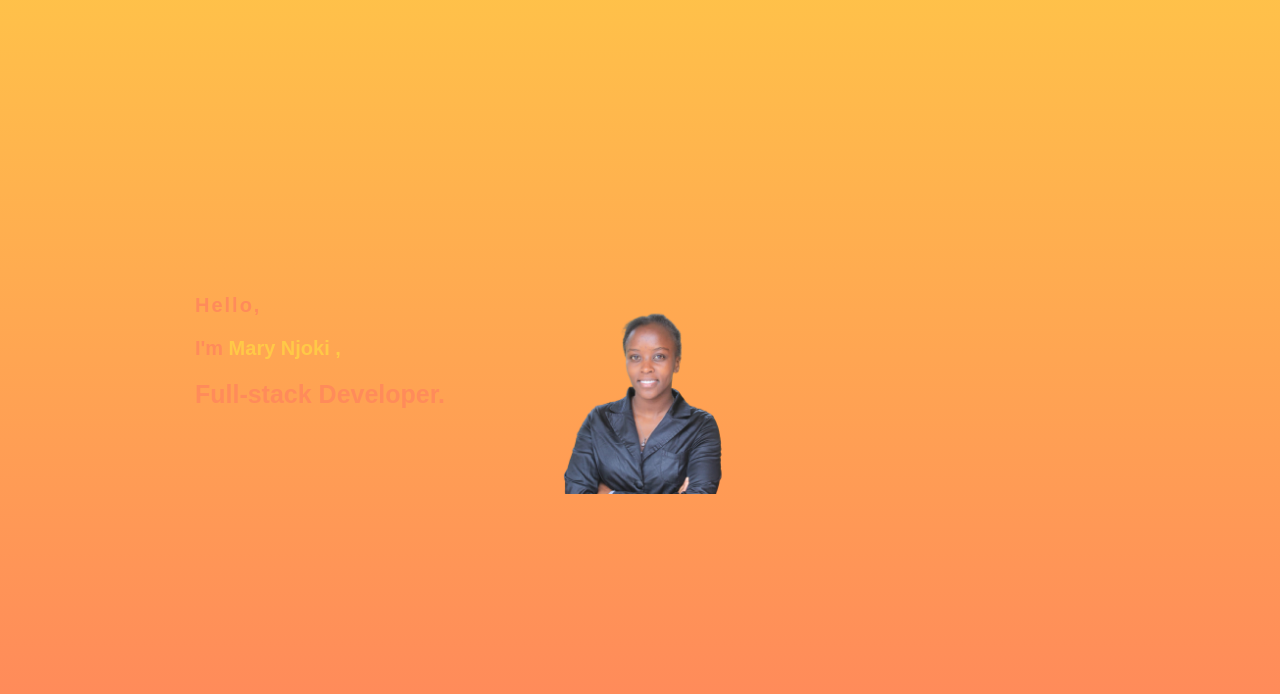
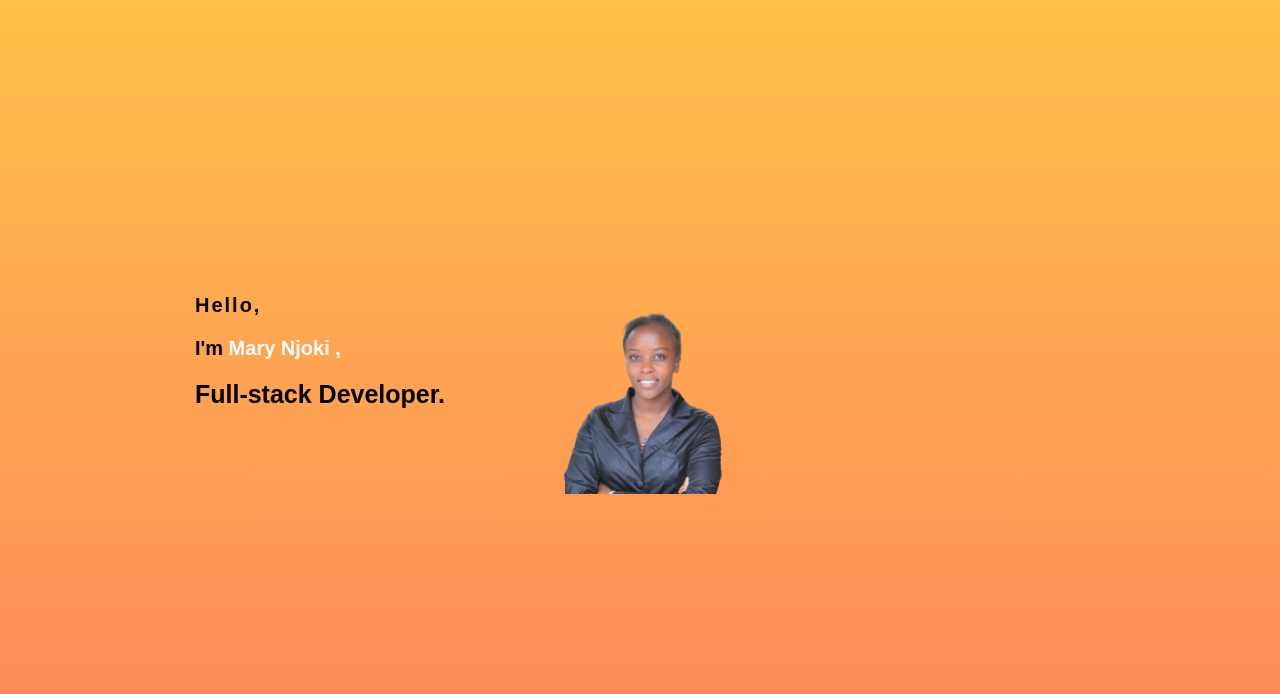
Before and after one commit to Njokimary/my-portfolio, a plain HTML site: page index.html in a window 1280 px wide. Shown: the part 106-800 px from the top of the page. Drawn offline with Linux system fonts and the light colour scheme.

Commit message:
modified main.css

```diff
--- a/main.css
+++ b/main.css
@@ -66,23 +66,23 @@ nav ul li a:hover {
 }
 
 h1 {
-    color: #FF8B5A;
+    color: black;
     margin: 20px 0px 20px;
     font-size: 20px;
 }
 
 h1 span {
-    color: #FFC947;
+    color: white;
 }
 
 h3 {
-    color: #FF8B5A;
+    color: black;
     font-size: 25px;
     margin-bottom: 50px;
 }
 
 h4 {
-    color: #FF8B5A;
+    color: black;
     letter-spacing: 2px;
     font-size: 20px;
 }
```
